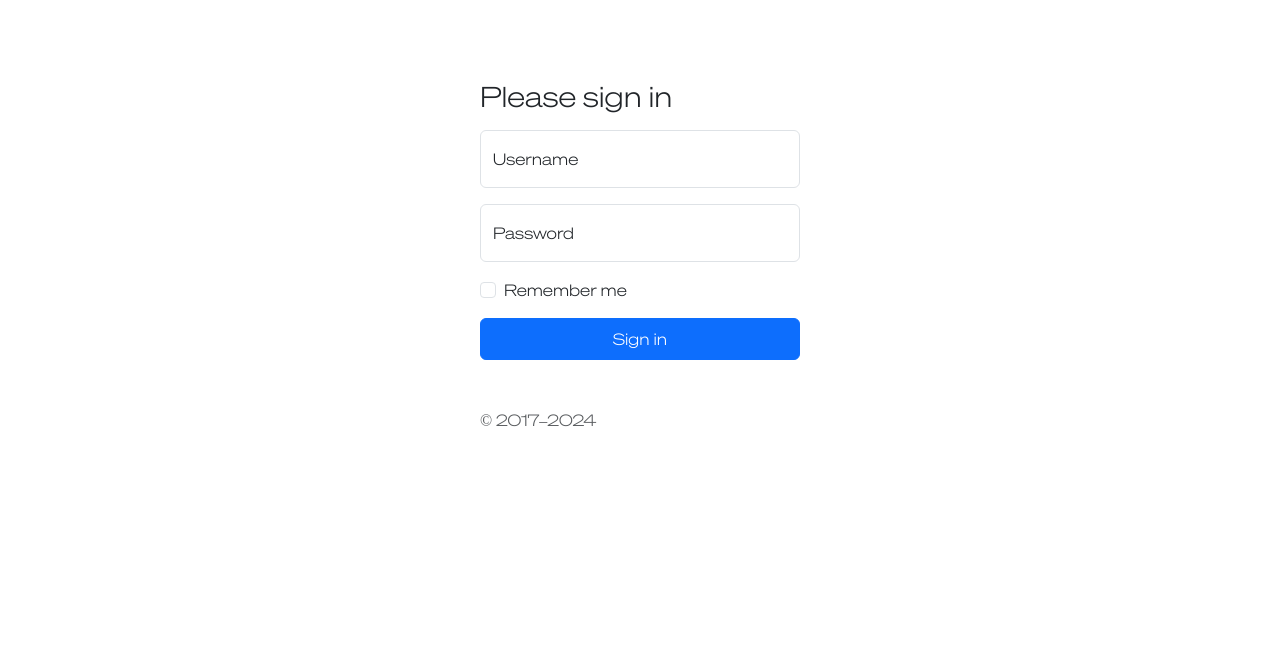
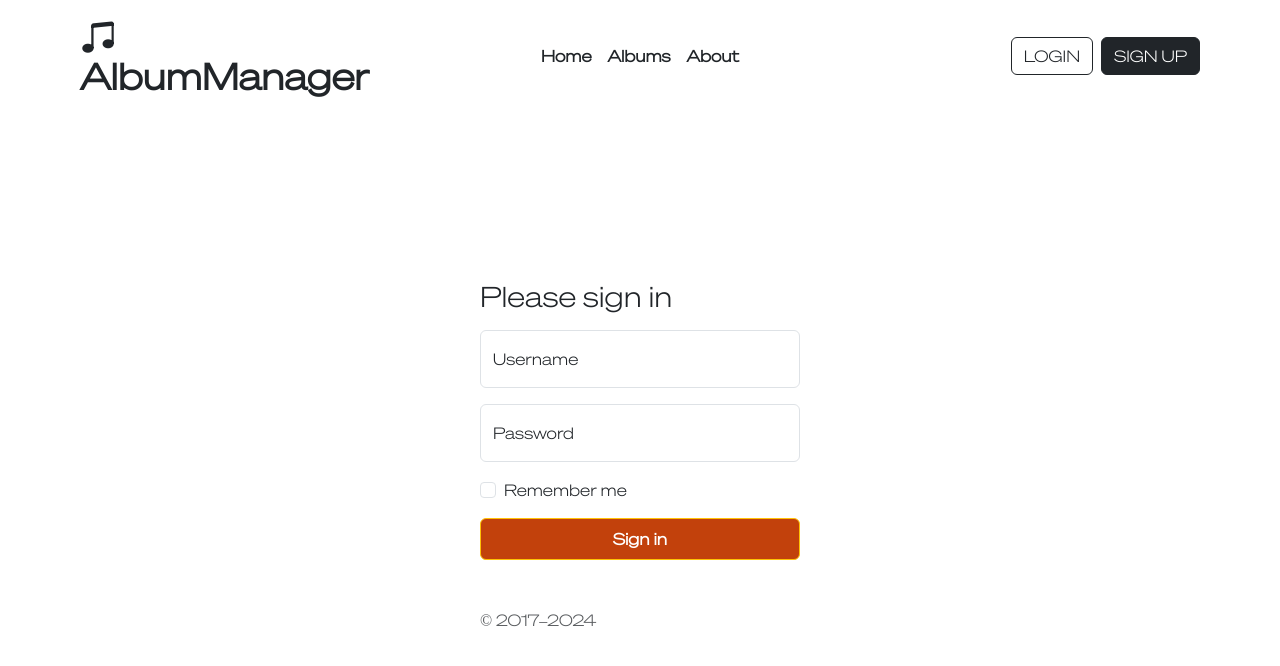
Before and after one commit to ayomidetobi/Album-Manger, a React (Vite) app: page /login in a window 1280 px wide. Shown: the top 666 px of the page. Built offline with nearby package versions, Linux system fonts and the light colour scheme.

Commit message:
login page

```diff
--- a/src/pages/login.jsx
+++ b/src/pages/login.jsx
@@ -3,6 +3,7 @@ import { useAuth } from "../api/auth-api";
 import { useNavigate } from "react-router-dom";
 import FormInput from "../components/Forms/FormInputs";
 import GlobalLoader from "../components/Loader/GlobalLoader";
+import Navbar from "../components/layout/navbar";
 
 function Login() {
   const { login, isUserLoading } = useAuth();
@@ -21,8 +22,9 @@ function Login() {
 
   return (
     <div>
+      <Navbar />
       {isUserLoading && <GlobalLoader />}
-      <main className="form-signin w-80 m-auto -z-50">
+      <main className="form-signin w-80 m-auto py-16">
         <form onSubmit={handleSubmit}>
           <h1 className="h3 mb-3 fw-normal mt-20">Please sign in</h1>
 
@@ -55,12 +57,13 @@ function Login() {
               Remember me
             </label>
           </div>
-          <button className="btn btn-primary w-100 py-2" type="submit">
+          <button className="btn btn-warning bg-orange-700 text-white font-black w-100 py-2" type="submit">
             Sign in
           </button>
           <p className="mt-5 mb-3 text-body-secondary">© 2017–2024</p>
         </form>
       </main>
+      {/* <Footer /> */}
     </div>
   );
 }
```
